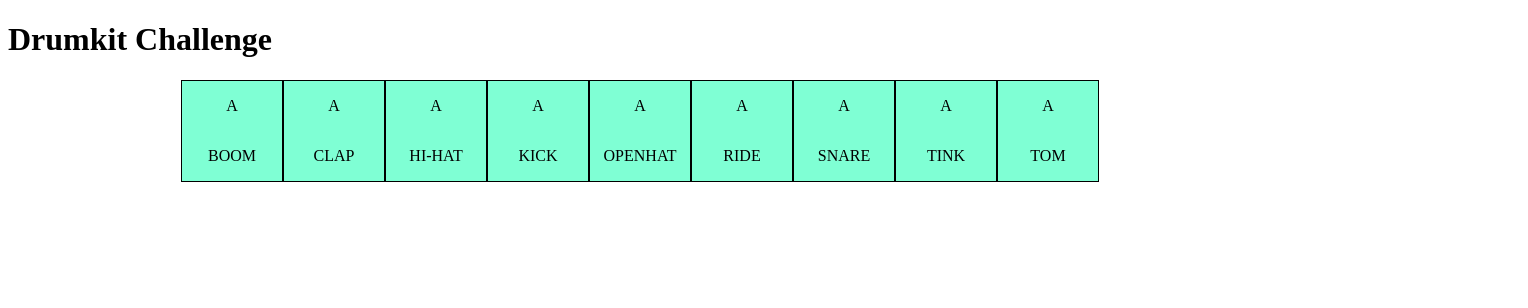
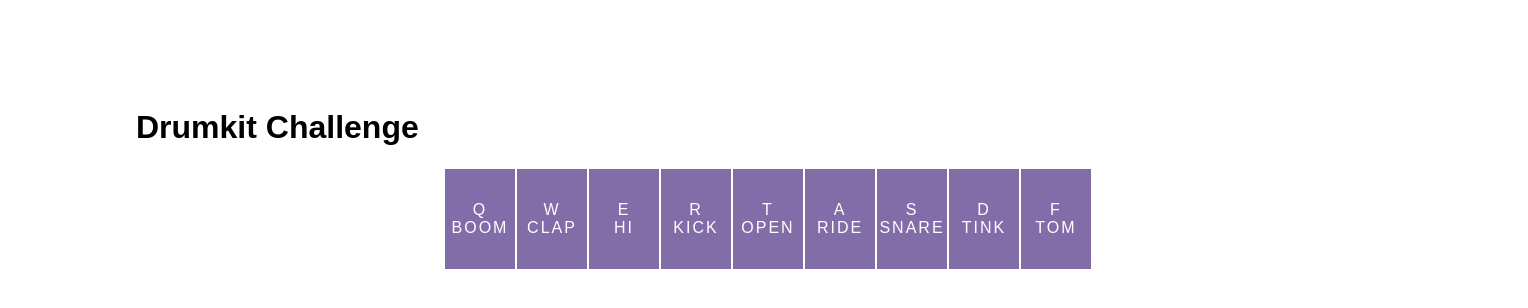
Before and after one commit to norasaffar/week3drum, a plain HTML site: page index.html in a window 1280 px wide. Shown: the whole page, 1528 px wide, since content can reach past the window. Drawn offline with Linux system fonts and the light colour scheme.

Commit message:
Trying to make it lookm nicer

```diff
--- a/index.html
+++ b/index.html
@@ -7,32 +7,33 @@
     <link rel="stylesheet" href="./style.css">
 </head>
 <body>
+    <div class="background">
     <h1>Drumkit Challenge</h1>
 
     <div class="boxContainer">
         <div id="boom" class="box">
-            <p>A</p>
+            <p>Q</p>
             <p>BOOM</p>
         </div>
 
         <div id="clap" class="box">
-            <p>A</p>
+            <p>W</p>
             <p>CLAP</p>
         </div>
 
         <div id="hihat" class="box">
-            <p>A</p>
-            <p>HI-HAT</p>
+            <p>E</p>
+            <p>HI</p>
         </div>
 
         <div id="kick" class="box">
-            <p>A</p>
+            <p>R</p>
             <p>KICK</p>
         </div>
 
         <div id="openhat" class="box">
-            <p>A</p>
-            <p>OPENHAT</p>
+            <p>T</p>
+            <p>OPEN</p>
         </div>
 
         <div id="ride" class="box">
@@ -41,21 +42,21 @@
         </div>
 
         <div id="snare" class="box">
-            <p>A</p>
+            <p>S</p>
             <p>SNARE</p>
         </div>
 
         <div id="tink" class="box">
-            <p>A</p>
+            <p>D</p>
             <p>TINK</p>
         </div>
 
         <div id="tom" class="box">
-            <p>A</p>
+            <p>F</p>
             <p>TOM</p>
         </div>
     </div>
-
+         </div>
 
     <script src="./script.js"></script>
 </body>
--- a/script.js
+++ b/script.js
@@ -57,3 +57,44 @@ const tom = document.getElementById("tom");
 tom.addEventListener('click', () => {
     new Audio("./sounds/tom.wav").play();
 })
+
+
+// this keypress eevnt is triggered on the whole document and will use the keycode from evemt
+
+document.addEventListener('keypress', (event) =>{
+    if(event.keyCode == 113){
+        new Audio("./sounds/boom.wav").play();
+
+}
+else if(event.keyCode ==119){
+    new Audio("./sounds/clap.wav").play();
+}
+
+else if(event.keyCode == 101){
+    new Audio("./sounds/hihat.wav").play();
+}
+
+else if(event.keyCode == 114){
+    new Audio("./sounds/kick.wav").play();
+}
+else if(event.keyCode == 116 ){
+    new Audio("./sounds/openhat.wav").play();
+}
+
+else if(event.keyCode == 97 ){
+    new Audio("./sounds/ride.wav").play();
+}
+
+else if(event.keyCode == 115 ){
+    new Audio("./sounds/snare.wav").play();
+}
+
+else if(event.keyCode ==100 ){
+    new Audio("./sounds/tink.wav").play();
+}
+
+else if(event.keyCode == 102){
+    new Audio("./sounds/tom.wav").play();
+}
+
+})
--- a/style.css
+++ b/style.css
@@ -1,12 +1,16 @@
 .box {
-    border: 1px solid black;
-    width: 100px;
+    border: 1px solid white;
+    width: 70px;
+    height: 100px;
     display: flex;
+    flex-direction:inherit;
     flex-direction: column;
     justify-content: center;
     align-items: center;
-    background-color: aquamarine;
+    background-color: rgb(131, 109, 168);
+    text-decoration-color: rgb(87, 202, 202);
 }
+
 
 .boxContainer {
     display: flex;
@@ -15,3 +19,18 @@
     justify-content: center;
     align-items: center;
 }
+
+p{
+    color: white;
+    text-align: center;
+    margin: 0;
+    letter-spacing: 2px;
+}
+
+
+.background{
+    padding: 5em 8em;
+  font-family: 'Montserrat', sans-serif;
+  width: 100%;
+  height: 100vh;
+}
```
